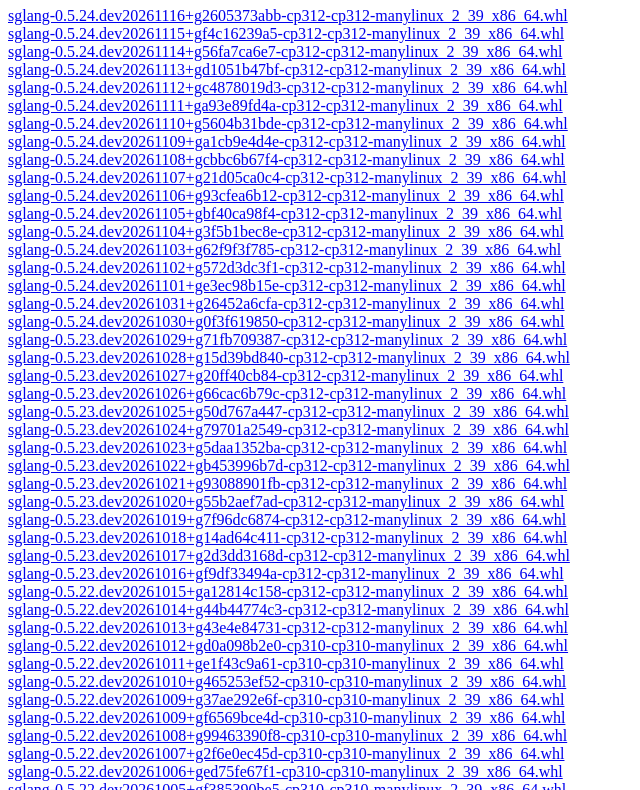
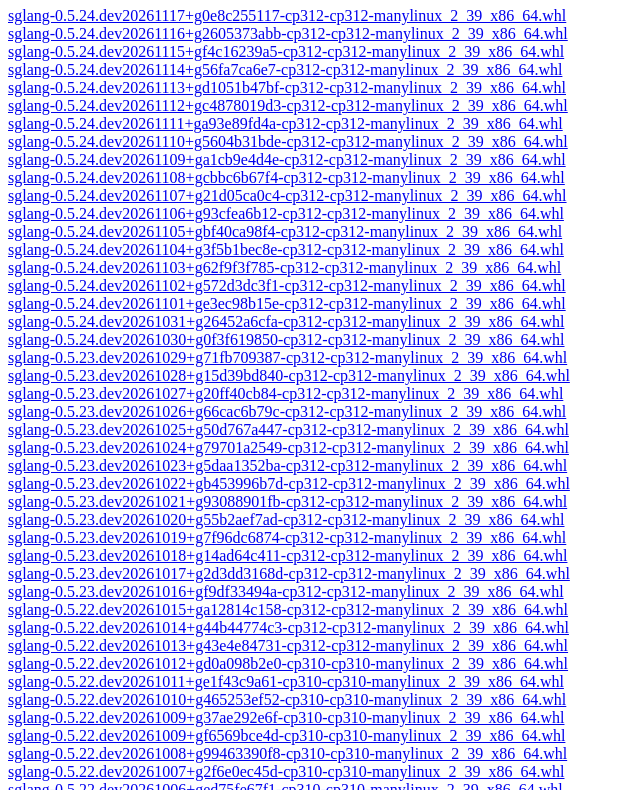
Before and after one commit to sgl-project/whl, a plain HTML site: page cu130/sglang/index.html in a window 1280 px wide. Shown: the part 73-863 px from the top of the page, without its empty margins (0-640 px from the left). Drawn offline with Linux system fonts and the light colour scheme.

Commit message:
Update cu130 nightly wheel index for commit 0e8c255117

```diff
--- a/cu130/sglang/index.html
+++ b/cu130/sglang/index.html
@@ -1,5 +1,6 @@
 <!DOCTYPE html>
 <h1>SGLang Nightly Wheels (cu130)</h1>
+<a href="https://github.com/sgl-project/whl/releases/download/nightly-2026-11-17-0e8c255117/sglang-0.5.24.dev20261117+g0e8c255117-cp312-cp312-manylinux_2_39_x86_64.whl#sha256=4eecfa989153cfbcd477887a198fc0550b06531397fe960538d2d6fd6816c9be">sglang-0.5.24.dev20261117+g0e8c255117-cp312-cp312-manylinux_2_39_x86_64.whl</a><br>
 <a href="https://github.com/sgl-project/whl/releases/download/nightly-2026-11-16-2605373abb/sglang-0.5.24.dev20261116+g2605373abb-cp312-cp312-manylinux_2_39_x86_64.whl#sha256=4acb62133433d055d043141ba034c3f088a4d68fababa223ec9c30e074a7aea1">sglang-0.5.24.dev20261116+g2605373abb-cp312-cp312-manylinux_2_39_x86_64.whl</a><br>
 <a href="https://github.com/sgl-project/whl/releases/download/nightly-2026-11-15-f4c16239a5/sglang-0.5.24.dev20261115+gf4c16239a5-cp312-cp312-manylinux_2_39_x86_64.whl#sha256=54ef5f0122bb0a28fc675209a2881cc3ef7de82afed97be98a5200e0cf60f194">sglang-0.5.24.dev20261115+gf4c16239a5-cp312-cp312-manylinux_2_39_x86_64.whl</a><br>
 <a href="https://github.com/sgl-project/whl/releases/download/nightly-2026-11-14-56fa7ca6e7/sglang-0.5.24.dev20261114+g56fa7ca6e7-cp312-cp312-manylinux_2_39_x86_64.whl#sha256=04e18b213140ae4cf202e8f061f2172da0bfd9b74e00f89472364b5ba3c1999e">sglang-0.5.24.dev20261114+g56fa7ca6e7-cp312-cp312-manylinux_2_39_x86_64.whl</a><br>
```
